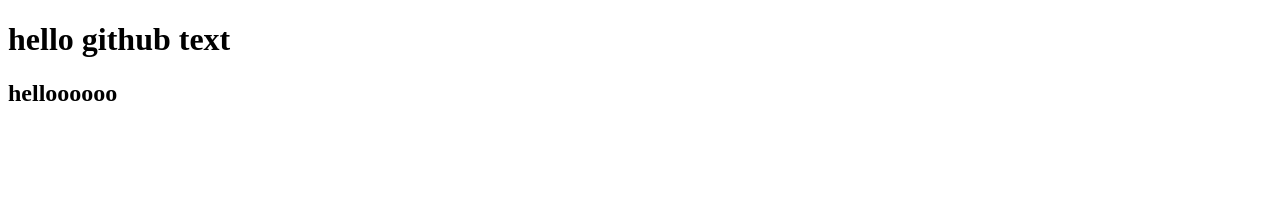
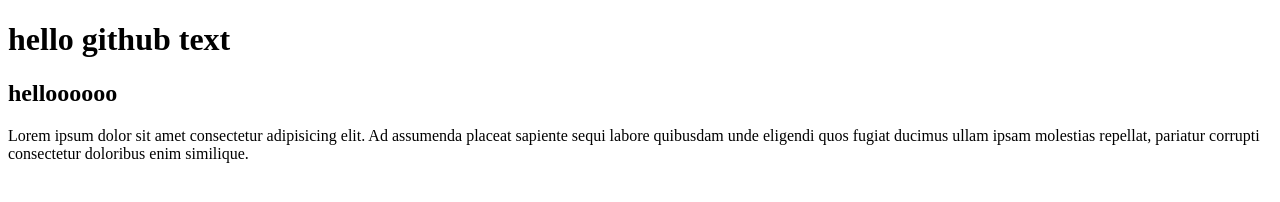
Before and after one commit to Amirakot/github-first-app, a plain HTML site: page index.html in a window 1280 px wide. Drawn offline with Linux system fonts and the light colour scheme.

Commit message:
third message

```diff
--- a/index.html
+++ b/index.html
@@ -9,5 +9,6 @@
 <body>
     <h1>hello github text</h1>
     <h2>helloooooo</h2>
+    <p>Lorem ipsum dolor sit amet consectetur adipisicing elit. Ad assumenda placeat sapiente sequi labore quibusdam unde eligendi quos fugiat ducimus ullam ipsam molestias repellat, pariatur corrupti consectetur doloribus enim similique.</p>
 </body>
 </html>
```
